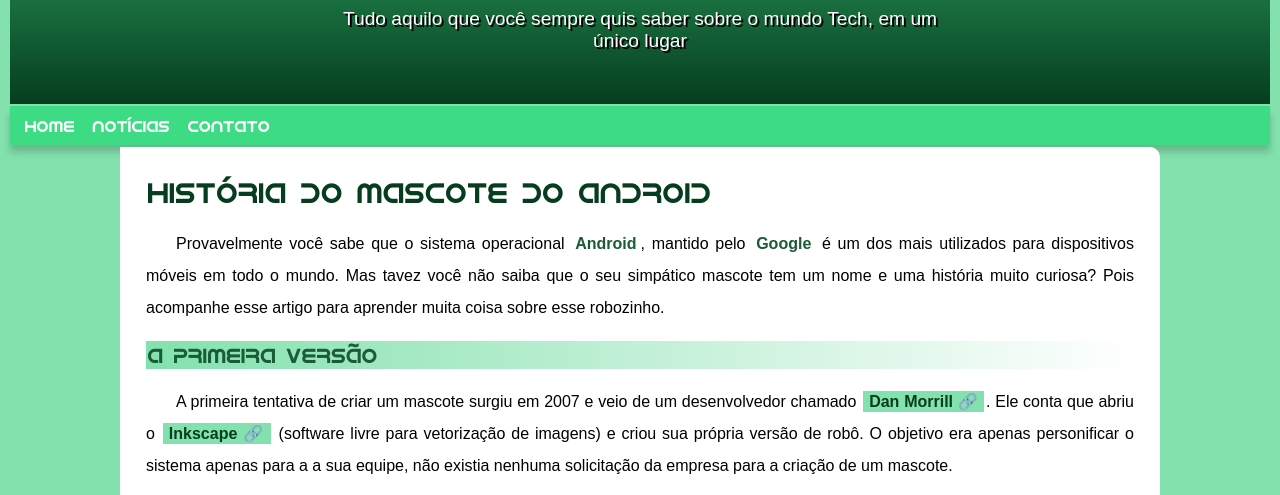
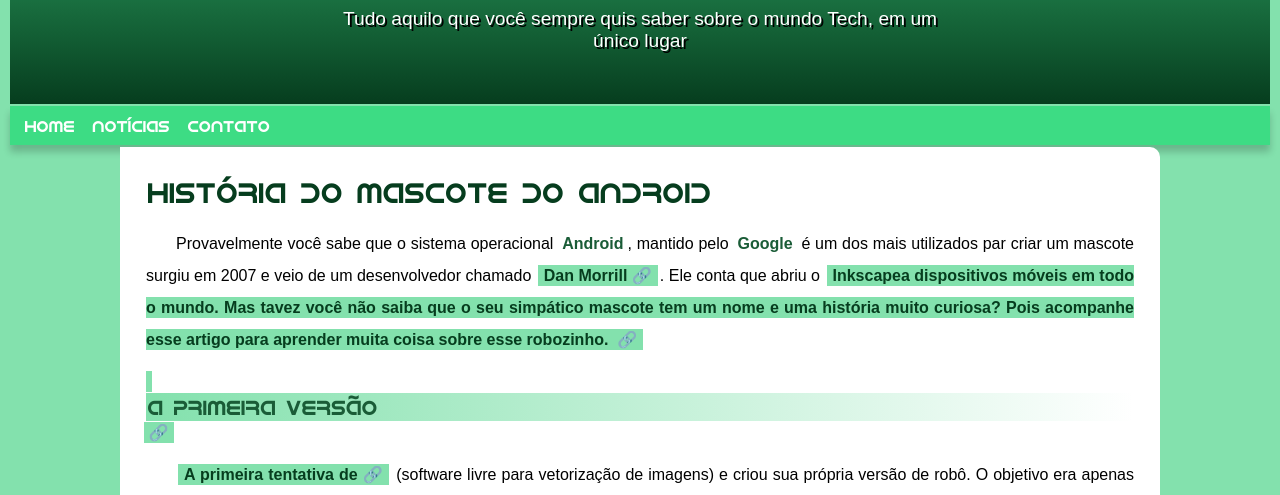
Before and after one commit to Liandrolima/projeto-android, a plain HTML site: page index.html in a window 1280 px wide. Shown: the part 127-622 px from the top of the page. Drawn offline with Linux system fonts and the light colour scheme.

Commit message:
atualização

```diff
--- a/index.html
+++ b/index.html
@@ -23,11 +23,11 @@
         <article>
             <h1>História do Mascote do Android</h1>
             <p>
-                Provavelmente você sabe que o sistema operacional <strong>Android</strong>, mantido pelo <strong>Google</strong> é um dos mais utilizados para dispositivos móveis em todo o mundo. Mas tavez você não saiba que o seu simpático mascote tem um nome e uma história muito curiosa? Pois acompanhe esse artigo para aprender muita coisa sobre esse robozinho.
+                Provavelmente você sabe que o sistema operacional <strong>Android</strong>, mantido pelo <strong>Google</strong> é um dos mais utilizados par criar um mascote surgiu em 2007 e veio de um desenvolvedor chamado <a href="https://androidcommunity.com/dan-morrill-shows-us-the-android-mascot-that-almost-was-20130103/" target="_blank" class="externo">Dan Morrill</a>. Ele conta que abriu o <a href="https://inkscape.org/pt-br/" target="_blank" class="externo">Inkscapea dispositivos móveis em todo o mundo. Mas tavez você não saiba que o seu simpático mascote tem um nome e uma história muito curiosa? Pois acompanhe esse artigo para aprender muita coisa sobre esse robozinho.
             </p>
             <h2>A primeira versão</h2>
             <p>
-                A primeira tentativa de criar um mascote surgiu em 2007 e veio de um desenvolvedor chamado <a href="https://androidcommunity.com/dan-morrill-shows-us-the-android-mascot-that-almost-was-20130103/" target="_blank" class="externo">Dan Morrill</a>. Ele conta que abriu o <a href="https://inkscape.org/pt-br/" target="_blank" class="externo">Inkscape</a> (software livre para vetorização de imagens) e criou sua própria versão de robô. O objetivo era apenas personificar o sistema apenas para a a sua equipe, não existia nenhuma solicitação da empresa para a criação de um mascote.
+                A primeira tentativa de</a> (software livre para vetorização de imagens) e criou sua própria versão de robô. O objetivo era apenas personificar o sistema apenas para a a sua equipe, não existia nenhuma solicitação da empresa para a criação de um mascote.
             </p>
             <picture>
                 <source media="(max-width: 670px)" srcset="imagens/dan-droids-pq.png">
```
